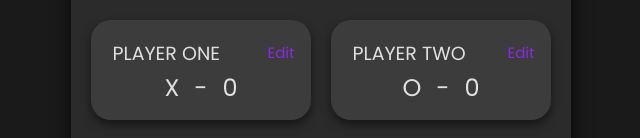
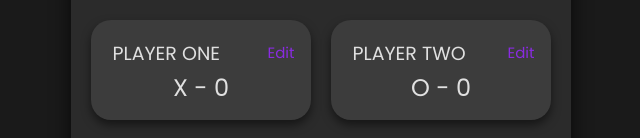
Before and after one commit to himanshu864/Tic-Tac-Toe-Online, a React (Vite) app: page / in a window 1280 px wide. Shown: the part 330-468 px from the top of the page, without its empty margins (319-959 px from the left). Built offline with nearby package versions, Linux system fonts and the light colour scheme.

Commit message:
understand entire code + add dynamic style + useRef + cleanup

```diff
--- a/eslint.config.js
+++ b/eslint.config.js
@@ -28,7 +28,7 @@ export default [
       ...react.configs.recommended.rules,
       ...react.configs["jsx-runtime"].rules,
       ...reactHooks.configs.recommended.rules,
-      // "react/prop-types": 0,
+      "react/prop-types": 0,
       "react/jsx-no-target-blank": "off",
       "react-refresh/only-export-components": [
         "warn",
--- a/package.json
+++ b/package.json
@@ -4,6 +4,8 @@
   "version": "0.0.0",
   "type": "module",
   "scripts": {
+    "start": "vite",
+    "run": "vite",
     "dev": "vite",
     "build": "vite build",
     "lint": "eslint .",
--- a/src/App.jsx
+++ b/src/App.jsx
@@ -6,22 +6,22 @@ import StartButton from "./components/StartButton.jsx";
 import GameGrid from "./components/GameGrid.jsx";
 
 export default function App() {
-  const [isPlayersVisible, setPlayerVisibility] = useState(true);
+  const [isPlayerModeVisible, setPlayerVisibility] = useState(true);
   const [areYouSingle, setLoneliness] = useState(true);
   const [isDiffVisible, setDiffVisibility] = useState(false);
+  const [difficulty, setDifficulty] = useState(-1);
   const [isGameOver, setGameOver] = useState(false);
-  const [difficulty, setDifficulty] = useState(2);
   const [isGameOn, setGameOn] = useState(false);
   const [GameScore, setGameScore] = useState("");
-  const [resetTrigger, setResetTrigger] = useState(0);
-  const [playerScore, setPlayerScore] = useState([0, 0]);
-  const [playerNames, setPlayerNames] = useState(["Player Two", "Player One"]);
+  const [gameCount, setGameCount] = useState(0);
+  const [playerScores, setPlayerScores] = useState([0, 0]);
+  const [playerNames, setPlayerNames] = useState(["Player One", "Player Two"]);
 
   function handleModeSelect(player) {
     setPlayerVisibility(false);
-    setLoneliness(player == 1);
+    setLoneliness(player === 1);
 
-    if (player == 1) setDiffVisibility(true);
+    if (player === 1) setDiffVisibility(true);
     else setGameOver(true);
   }
 
@@ -36,21 +36,27 @@ export default function App() {
     setGameOn(true);
 
     setGameScore("");
-    setResetTrigger((prev) => prev + 1);
+    setGameCount((prev) => prev + 1);
   }
 
+  /*
+  -1 -> on Going
+  0 -> player One
+  1 -> player Two
+  2 -> Draw
+  */
   function handleGameOver(score) {
-    if (score == 1) setGameScore(`You Won, ${playerNames[1]}!`);
-    else if (score == 0) {
-      if (areYouSingle) setGameScore(`You Lost, ${playerNames[1]}`);
-      else setGameScore(`You Won, ${playerNames[0]}!`);
+    if (score === 0) setGameScore(`You Won, ${playerNames[0]}!`);
+    else if (score === 1) {
+      if (areYouSingle) setGameScore(`You Lost, ${playerNames[0]}`);
+      else setGameScore(`You Won, ${playerNames[1]}!`);
     } else setGameScore("It's a Draw!");
 
     if (score != 2) {
-      setPlayerScore((prevScore) => {
-        const newScore = [...prevScore];
-        newScore[score]++;
-        return newScore;
+      setPlayerScores((prevScores) => {
+        const newScores = [...prevScores];
+        newScores[score]++;
+        return newScores;
       });
     }
     setGameOver(true);
@@ -72,20 +78,20 @@ export default function App() {
 
       <div className="cards">
         <ScoreCard
-          name={playerNames[1]}
+          name={playerNames[0]}
           mark={"X"}
-          score={playerScore[1]}
+          score={playerScores[0]}
           onEdit={handlePlayerNameEdit}
         />
         <ScoreCard
-          name={playerNames[0]}
+          name={playerNames[1]}
           mark={"O"}
-          score={playerScore[0]}
+          score={playerScores[1]}
           onEdit={handlePlayerNameEdit}
         />
       </div>
 
-      {isPlayersVisible && <PlayerMode onModeSelect={handleModeSelect} />}
+      {isPlayerModeVisible && <PlayerMode onModeSelect={handleModeSelect} />}
 
       {isDiffVisible && <DifficultMode onDiffSelect={handleDiffSelect} />}
 
@@ -96,12 +102,14 @@ export default function App() {
         <GameGrid
           lonely={areYouSingle}
           difficulty={difficulty}
-          trigger={resetTrigger}
+          trigger={gameCount}
           onGameOver={handleGameOver}
         />
       )}
 
-      {isGameOver && <StartButton onGameStart={handleGameStart} />}
+      {isGameOver && (
+        <StartButton onGameStart={handleGameStart} count={gameCount} />
+      )}
     </>
   );
 }
--- a/src/components/GameGrid.jsx
+++ b/src/components/GameGrid.jsx
@@ -4,6 +4,7 @@ import randomAI from "../utils/randomAI.js";
 import instantKill from "../utils/instantKill.js";
 import impossibleAI from "../utils/impossibleAI.js";
 
+// fix this shit. Also type stronger. No more == or !=, only === and !==
 let gameOver = false;
 
 export default function GameGrid({ lonely, difficulty, trigger, onGameOver }) {
@@ -28,26 +29,25 @@ export default function GameGrid({ lonely, difficulty, trigger, onGameOver }) {
 
   // Decides AI move based on difficulty
   function moveAI(grid) {
-    let x = randomAI(grid);
-    if (difficulty > 1) {
-      const instantWin = instantKill(grid, 0);
-      const instantSave = instantKill(grid, 1);
-      if (instantWin != -1) x = instantWin;
-      else if (instantSave != -1) x = instantSave;
-      else if (difficulty == 3) x = impossibleAI(grid);
+    if (difficulty === 3) return impossibleAI(grid);
+    if (difficulty === 2) {
+      const instantWin = instantKill(grid, 1);
+      if (instantWin !== -1) return instantWin;
+      const instantSave = instantKill(grid, 0);
+      if (instantSave !== -1) return instantSave;
     }
-    return x;
+    return randomAI(grid);
   }
 
   // Updates grid based on click and checks gameover
   function updateGrid(grid, row, col) {
     const newGrid = JSON.parse(JSON.stringify(grid)); // Deep copy to avoid mutation
     const playerOneTurn = availableMoves(newGrid).length % 2;
-    newGrid[row][col] = playerOneTurn ? 1 : 0;
+    newGrid[row][col] = playerOneTurn ? 0 : 1;
     setGrid(newGrid);
 
     const score = winCheck(newGrid);
-    if (score != 2) {
+    if (score !== -1) {
       gameOver = true;
       onGameOver(score);
     }
@@ -56,16 +56,15 @@ export default function GameGrid({ lonely, difficulty, trigger, onGameOver }) {
 
   // Main function
   async function handleClick(row, col) {
-    if (isGamePaused || gameOver || grid[row][col] != -1) return;
+    if (isGamePaused || gameOver || grid[row][col] !== -1) return;
 
     // Player Moves
-    let newGrid = updateGrid(grid, row, col);
+    const newGrid = updateGrid(grid, row, col);
 
     // Computer Moves
     if (lonely && !gameOver) {
-      let x = moveAI(newGrid);
+      const x = moveAI(newGrid);
       await delay(600);
-
       updateGrid(newGrid, Math.floor(x / 3), x % 3);
     }
   }
@@ -76,10 +75,10 @@ export default function GameGrid({ lonely, difficulty, trigger, onGameOver }) {
         line.map((cell, col) => (
           <div
             key={3 * row + col}
-            className="tile"
+            className={`tile ${cell === 0 || cell === 1 ? "won" : ""}`}
             onClick={() => handleClick(row, col)}
           >
-            {cell == 1 ? "X" : cell == 0 ? "O" : ""}
+            {cell === 0 ? "X" : cell === 1 ? "O" : ""}
           </div>
         ))
       )}
--- a/src/components/ScoreCard.jsx
+++ b/src/components/ScoreCard.jsx
@@ -1,31 +1,26 @@
-import { useState } from "react";
+import { useRef, useState } from "react";
 
 export default function ScoreCard({ name, mark, score, onEdit }) {
   const [isEdit, setEdit] = useState(false);
-  const [playerName, setPlayerName] = useState(name);
+
+  const inputRef = useRef();
 
   function handleEdit() {
+    if (isEdit) onEdit(mark === "X" ? 0 : 1, inputRef.current.value);
     setEdit((edit) => !edit);
-
-    if (mark == "X") onEdit(1, playerName);
-    else onEdit(0, playerName);
-  }
-
-  function handleInput(event) {
-    setPlayerName(event.target.value);
   }
 
   return (
     <div className="card">
       <div className="player-editer">
         {!isEdit ? (
-          <span className="player player-name">{playerName}</span>
+          <span className="player player-name">{name}</span>
         ) : (
           <input
             type="text"
             className="player p-input"
-            value={playerName}
-            onChange={handleInput}
+            defaultValue={name}
+            ref={inputRef}
           />
         )}
 
@@ -35,9 +30,7 @@ export default function ScoreCard({ name, mark, score, onEdit }) {
       </div>
 
       <div className="score-container">
-        <span>{mark}</span>
-        <span>-</span>
-        <span id="scoreP1">{score}</span>
+        {mark} - {score}
       </div>
     </div>
   );
--- a/src/components/StartButton.jsx
+++ b/src/components/StartButton.jsx
@@ -1,15 +1,8 @@
-let isReplay = false;
-
-export default function StartButton({ onGameStart }) {
-  function handleClick() {
-    onGameStart();
-    isReplay = true;
-  }
-
+export default function StartButton({ onGameStart, count }) {
   return (
     <div>
-      <button id="control-button" onClick={handleClick}>
-        {isReplay ? "Play Again" : "Start New Game"}
+      <button id="control-button" onClick={() => onGameStart()}>
+        {count == 0 ? "Start New Game" : "Play Again"}
       </button>
     </div>
   );
--- a/src/utils/GameUtils.js
+++ b/src/utils/GameUtils.js
@@ -18,15 +18,15 @@ export const combinations = [
 export function availableMoves(grid) {
   let moves = [];
   for (let i = 0; i < 9; i++)
-    if (grid[Math.floor(i / 3)][i % 3] == -1) moves.push(i);
+    if (grid[Math.floor(i / 3)][i % 3] === -1) moves.push(i);
   return moves;
 }
 
 export function winCheck(grid) {
   for (const line of combinations) {
-    if (line.every((i) => grid[Math.floor(i / 3)][i % 3] === 1)) return 1; // Player wins
-    if (line.every((i) => grid[Math.floor(i / 3)][i % 3] === 0)) return 0; // Computer wins
+    if (line.every((i) => grid[Math.floor(i / 3)][i % 3] === 0)) return 0; // Player wins
+    if (line.every((i) => grid[Math.floor(i / 3)][i % 3] === 1)) return 1; // Computer wins
   }
-  if (availableMoves(grid).length == 0) return -1; // draw
-  return 2; // nothing
+  if (availableMoves(grid).length === 0) return 2; // draw
+  return -1; // nothing
 }
--- a/src/utils/impossibleAI.js
+++ b/src/utils/impossibleAI.js
@@ -2,33 +2,34 @@ import { availableMoves, winCheck } from "./GameUtils";
 
 // Heart of the algorithm : Backtracking Tree of future outcomes
 // Minimize loss and Maximize Vistory!
-// Calc all possible outcomes and allote them utility accordingly
+// Calc all possible outcomes and allot them utility accordingly
 
 // Utility = (remaining tiles + 1) * sign;
-// sign : +ve for computer win, -ve for cp lose, 0 for draw
+// sign : +ve for AI win, -ve for AI lose, 0 for draw
 // We assume Player will move their best move, hence minimize score
 // While we maximize our score.
-function minMax(grid, player) {
-  let moves = availableMoves(grid);
-  let score = winCheck(grid);
-  if (score == 1) return (moves.length + 1) * -1; // player win
-  else if (score == 0) return moves.length + 1; // computer wins
-  else if (score == -1) return 0; // draw
+function minMax(grid, isAITurn) {
+  const moves = availableMoves(grid);
+  const score = winCheck(grid);
 
-  // set initial score = -Infinity for computer to beat it
-  let bestScore = player ? Infinity : -Infinity;
+  if (score === 0) return (moves.length + 1) * -1; // Player wins
+  if (score === 1) return moves.length + 1; // AI wins
+  if (score === 2) return 0; // draw
+
+  // set initial score = -Infinity for AI to beat it
+  let bestScore = isAITurn ? -Infinity : Infinity;
 
   for (const move of moves) {
-    // make move
-    grid[Math.floor(move / 3)][move % 3] = player;
+    grid[Math.floor(move / 3)][move % 3] = isAITurn ? 1 : 0; // make move
+
     // Recursively call minMax and determine the score
-    const currScore = minMax(grid, player ? 0 : 1);
-    // backtrack
-    grid[Math.floor(move / 3)][move % 3] = -1;
+    const currScore = minMax(grid, !isAITurn);
+
+    grid[Math.floor(move / 3)][move % 3] = -1; // backtrack
 
     // make current player choose best score for himself
-    if (player) bestScore = Math.min(bestScore, currScore);
-    else bestScore = Math.max(bestScore, currScore);
+    if (isAITurn) bestScore = Math.max(bestScore, currScore);
+    else bestScore = Math.min(bestScore, currScore);
   }
   return bestScore;
 }
@@ -37,14 +38,13 @@ function minMax(grid, player) {
 export default function impossibleAI(newGrid) {
   let bestMove = null;
   let bestScore = -100;
-  let moves = availableMoves(newGrid);
-
   let grid = JSON.parse(JSON.stringify(newGrid));
 
-  // checks which move has best score for computer
+  // checks which move has best score for AI
+  const moves = availableMoves(newGrid);
   for (const move of moves) {
-    grid[Math.floor(move / 3)][move % 3] = 0;
-    const score = minMax(grid, 1);
+    grid[Math.floor(move / 3)][move % 3] = 1;
+    const score = minMax(grid, false);
     grid[Math.floor(move / 3)][move % 3] = -1;
 
     if (score > bestScore) {
```
Also changed, not shown: 1 other file (tests, documents, lock files or other folders).
